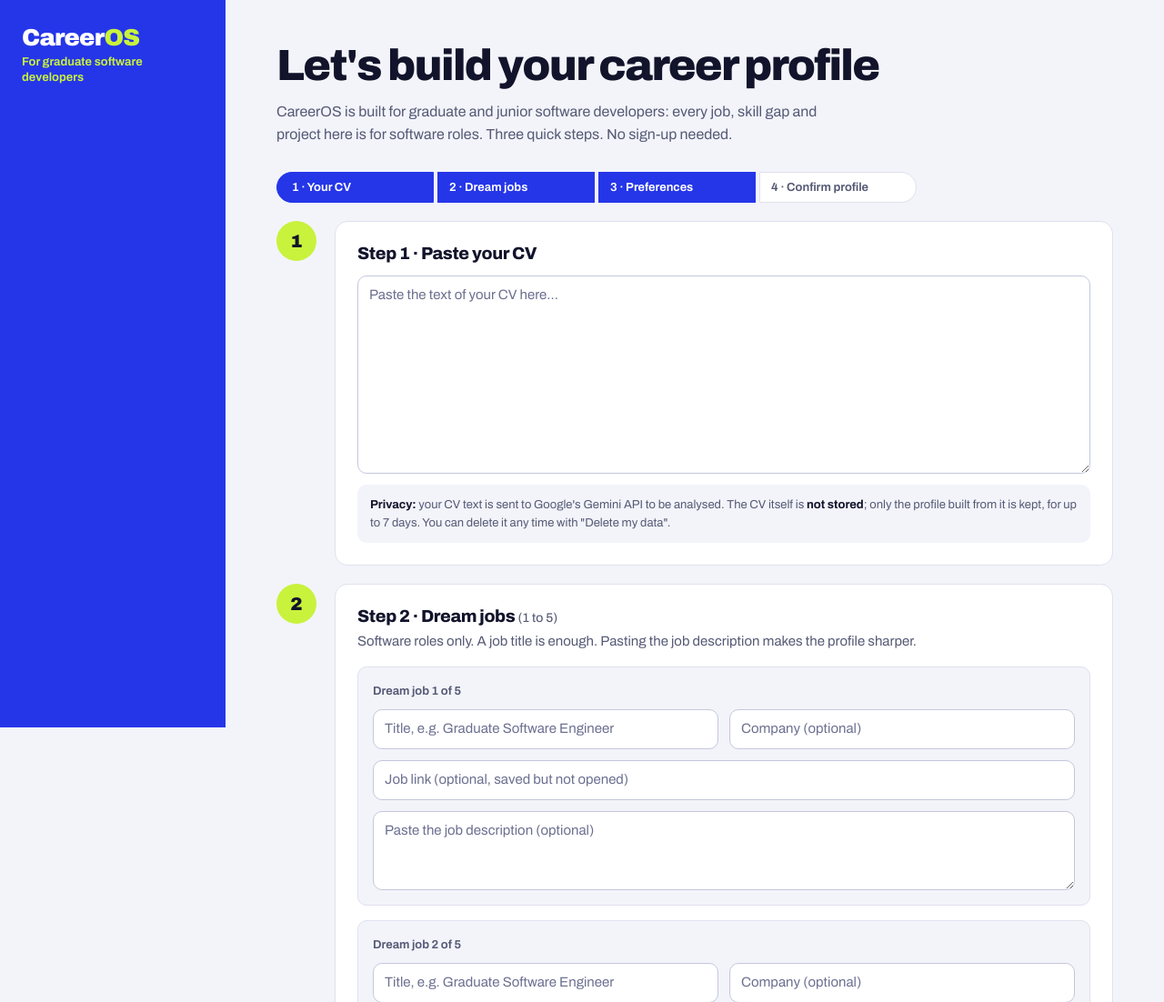
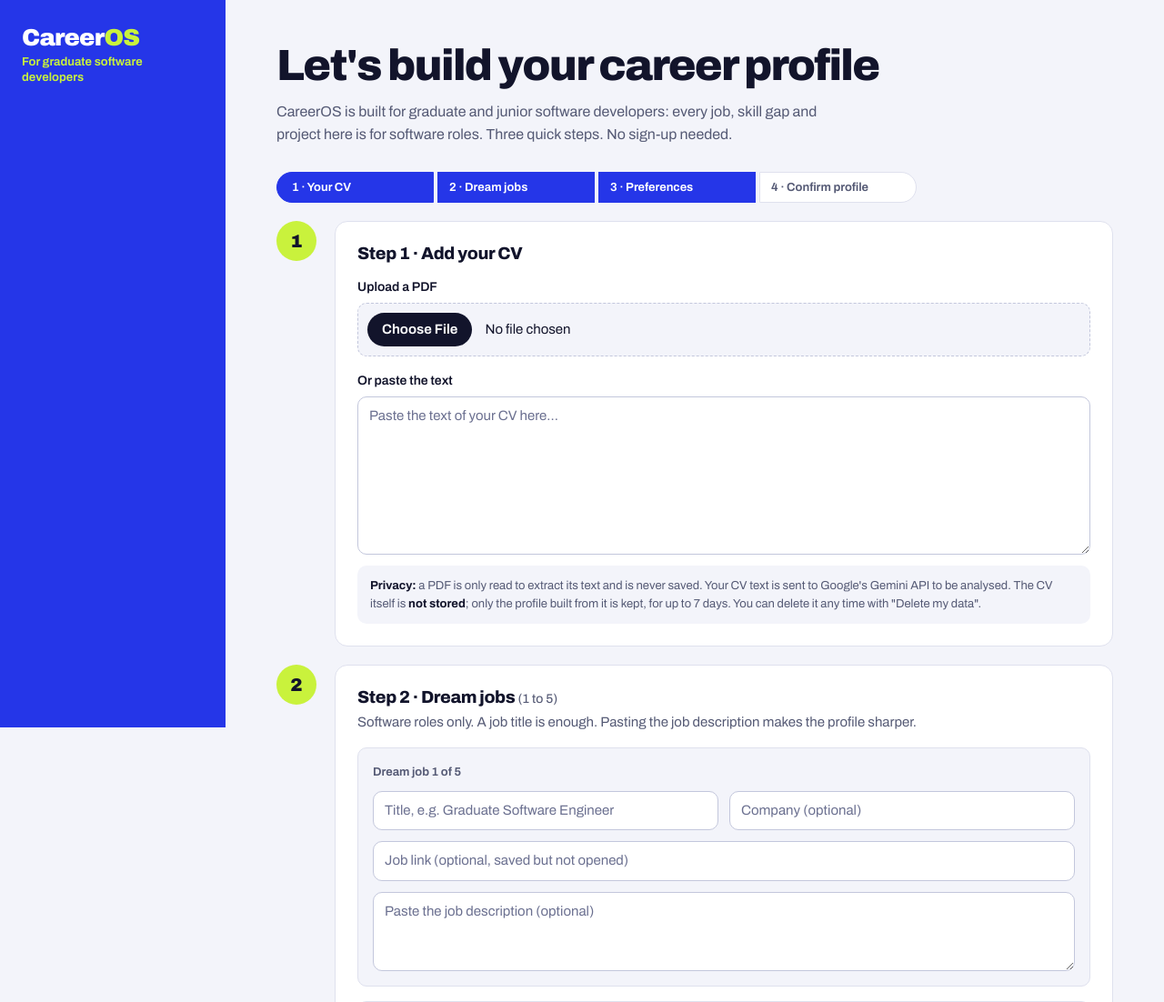
Before and after one commit to cchandan/Job-Buddy, a FastAPI app: page /onboarding in a window 1280 px wide. Shown: the top 1102 px of the page at 91% size. Run offline with FastAPI, Linux system fonts and the light colour scheme.

Commit message:
Let visitors upload their CV as a PDF
Step 1 of onboarding now accepts a PDF as well as pasted text. The text
is extracted in memory with pypdf and goes through the same pipeline as
pasted text; the file is never saved. Non-PDF, password-protected,
damaged and image-only files come back with a clear message.

Co-Authored-By: Claude Opus 5.5 <noreply@anthropic.com>

```diff
--- a/app/main.py
+++ b/app/main.py
@@ -7,13 +7,13 @@ from contextlib import asynccontextmanager
 from pathlib import Path
 from urllib.parse import urlencode
 
-from fastapi import Depends, FastAPI, Form, Request
+from fastapi import Depends, FastAPI, File, Form, Request, UploadFile
 from fastapi.responses import HTMLResponse, JSONResponse, RedirectResponse
 from fastapi.staticfiles import StaticFiles
 from fastapi.templating import Jinja2Templates
 from starlette.exceptions import HTTPException as StarletteHTTPException
 
-from . import db, gaps, gemma, profile, projects, ranking, sessions
+from . import cv_pdf, db, gaps, gemma, profile, projects, ranking, sessions
 
 log = logging.getLogger("careeros")
 HERE = Path(__file__).resolve().parent
@@ -49,7 +49,7 @@ def friendly(request, title, message, status=200, retry=True):
 @app.middleware("http")
 async def limit_body_size(request: Request, call_next):
     if int(request.headers.get("content-length") or 0) > MAX_BODY:
-        return friendly(request, "That's too much text", "Please keep your CV under about 2 MB (plain text).", 413,
+        return friendly(request, "That's too large", "Please keep your CV under about 2 MB.", 413,
                         retry=False)
     return await call_next(request)
 
@@ -120,10 +120,17 @@ def onboarding(request: Request, database=Depends(get_db), error: str = ""):
 
 @app.post("/onboarding")
 def onboarding_submit(request: Request, database=Depends(get_db), cv_text: str = Form(""),
+                      cv_file: UploadFile | None = File(None),
                       dj_title: list[str] = Form([]), dj_company: list[str] = Form([]),
                       dj_url: list[str] = Form([]), dj_description: list[str] = Form([]),
                       locations: str = Form(""), min_salary: str = Form(""), needs_sponsorship: str = Form(""),
                       industries: str = Form(""), technologies: str = Form("")):
+    pdf_problem = ""
+    if cv_file is not None and cv_file.filename:  # an uploaded PDF wins over pasted text; it is never saved
+        try:
+            cv_text = cv_pdf.extract_text(cv_file.file.read(MAX_BODY))
+        except ValueError as e:
+            pdf_problem = str(e)
     form = {"cv_text": cv_text, "locations": locations, "min_salary": min_salary, "industries": industries,
             "technologies": technologies, "needs_sponsorship": needs_sponsorship}
     visitor = sessions.get_visitor(database, request)
@@ -133,8 +140,10 @@ def onboarding_submit(request: Request, database=Depends(get_db), cv_text: str =
                     max_dream=profile.MAX_DREAM_JOBS, form=form,
                     dreams=list(zip(dj_title, dj_company, dj_url, dj_description)))
 
+    if pdf_problem:
+        return again(pdf_problem)
     if len(cv_text.strip()) < 40:
-        return again("Please paste your CV text (at least a few lines) so we can build your profile.")
+        return again("Please upload a PDF or paste your CV text (at least a few lines) so we can build your profile.")
     rows = [{"title": t, "company": c, "url": u, "description": d}
             for t, c, u, d in zip(dj_title, dj_company, dj_url, dj_description)]
     try:
--- a/app/static/app.css
+++ b/app/static/app.css
@@ -329,6 +329,36 @@ a.row:hover { background: var(--ground); text-decoration: none; }
 }
 .select--inline { display: inline-block; width: auto; margin-left: 0.5rem; }
 
+.upload { margin-top: 0.875rem; }
+.file {
+  display: block;
+  width: 100%;
+  margin-top: 0.375rem;
+  padding: 0.625rem;
+  border: 1.5px dashed var(--line-strong);
+  border-radius: var(--radius-sm);
+  background: var(--ground);
+  font-weight: 400;
+  font-size: 0.9375rem;
+  cursor: pointer;
+  transition: border-color 160ms var(--ease), background-color 160ms var(--ease);
+}
+.file:hover { border-color: var(--cobalt); background: var(--cobalt-tint); }
+.file:focus-visible { outline: 3px solid var(--cobalt); outline-offset: 2px; border-radius: var(--radius-sm); }
+.file::file-selector-button {
+  margin-right: 0.875rem;
+  padding: 0.4375rem 1rem;
+  border: 0;
+  border-radius: 999px;
+  background: var(--ink);
+  color: #fff;
+  font: inherit;
+  font-weight: 650;
+  cursor: pointer;
+  transition: background-color 180ms var(--ease);
+}
+.file:hover::file-selector-button { background: var(--cobalt); }
+
 .tick { display: flex; align-items: center; gap: 0.625rem; font-weight: 600; font-size: 0.9375rem; }
 .tick input { width: 1.125rem; height: 1.125rem; accent-color: var(--cobalt); }
 
--- a/app/templates/base.html
+++ b/app/templates/base.html
@@ -8,7 +8,7 @@
   <link rel="preconnect" href="https://fonts.googleapis.com">
   <link rel="preconnect" href="https://fonts.gstatic.com" crossorigin>
   <link rel="stylesheet" href="https://fonts.googleapis.com/css2?family=Archivo:wdth,wght@62..125,100..900&display=swap">
-  <link rel="stylesheet" href="/static/app.css?v=1">
+  <link rel="stylesheet" href="/static/app.css?v=2">
 </head>
 <body>
 {% set nav = [("this-week","This Week","/this-week"),("jobs","Jobs","/jobs"),("skill-gaps","Skill Gaps","/skill-gaps"),("projects","Project Ideas","/projects"),("calendar","Calendar","/calendar"),("network","Network","/network")] %}
--- a/app/templates/landing.html
+++ b/app/templates/landing.html
@@ -4,12 +4,12 @@
   <meta charset="utf-8">
   <meta name="viewport" content="width=device-width, initial-scale=1">
   <meta name="theme-color" content="#2536e8">
-  <meta name="description" content="Built for graduate and junior software developers in the UK. Paste your CV and up to 5 dream jobs. CareerOS ranks UK graduate software roles for you, shows your skill gaps, and suggests projects that close them.">
+  <meta name="description" content="Built for graduate and junior software developers in the UK. Upload or paste your CV and add up to 5 dream jobs. CareerOS ranks UK graduate software roles for you, shows your skill gaps, and suggests projects that close them.">
   <title>CareerOS · For graduate software developers</title>
   <link rel="preconnect" href="https://fonts.googleapis.com">
   <link rel="preconnect" href="https://fonts.gstatic.com" crossorigin>
   <link rel="stylesheet" href="https://fonts.googleapis.com/css2?family=Archivo:wdth,wght@62..125,100..900&display=swap">
-  <link rel="stylesheet" href="/static/app.css?v=1">
+  <link rel="stylesheet" href="/static/app.css?v=2">
   <link rel="stylesheet" href="/static/landing.css?v=1">
 </head>
 <body class="landing">
@@ -23,7 +23,7 @@
   <div class="wrap hero__grid">
     <div>
       <h1>Stop browsing jobs. <em>Start closing the gap.</em></h1>
-      <p class="hero__lede"><strong>Built for graduate and junior software developers in the UK.</strong> Paste your CV and up to 5 dream jobs. CareerOS ranks UK graduate software roles for you, shows the skills you're missing, and suggests projects that close the gap.</p>
+      <p class="hero__lede"><strong>Built for graduate and junior software developers in the UK.</strong> Upload or paste your CV and add up to 5 dream jobs. CareerOS ranks UK graduate software roles for you, shows the skills you're missing, and suggests projects that close the gap.</p>
       <div class="hero__cta">
         <a href="/onboarding" class="btn btn--lime btn--xl">Build my profile {{ m.arrow() }}</a>
         <span class="hero__aside">No sign-up needed. Software roles only.</span>
--- a/app/templates/onboarding.html
+++ b/app/templates/onboarding.html
@@ -13,13 +13,16 @@
 {% if error %}<div class="notice notice--bad" role="alert">{{ error }}</div>{% endif %}
 {% if not ai %}<div class="notice notice--warn">The AI helper isn't available right now. You can still continue: we'll build a basic profile by scanning your CV for skills, and jobs will still be ranked.</div>{% endif %}
 
-<form method="post" action="/onboarding" data-loading="Analysing your CV and dream jobs…">
+<form method="post" action="/onboarding" enctype="multipart/form-data" data-loading="Analysing your CV and dream jobs…">
   <div class="step">
     <div class="step__n" aria-hidden="true">1</div>
     <section class="panel">
-      <h2 class="h2">Step 1 · Paste your CV</h2>
-      <textarea name="cv_text" rows="9" maxlength="20000" required placeholder="Paste the text of your CV here…" aria-label="Your CV" class="textarea" style="margin-top: 0.75rem">{{ form.cv_text|default('') }}</textarea>
-      <p class="privacy"><strong>Privacy:</strong> your CV text is sent to Google's Gemini API to be analysed. The CV itself is <strong>not stored</strong>; only the profile built from it is kept, for up to 7 days. You can delete it any time with "Delete my data".</p>
+      <h2 class="h2">Step 1 · Add your CV</h2>
+      <label class="field upload">Upload a PDF
+        <input type="file" name="cv_file" accept="application/pdf,.pdf" class="file"></label>
+      <label class="field" for="cv_text" style="margin-top: 1rem">Or paste the text</label>
+      <textarea id="cv_text" name="cv_text" rows="7" maxlength="20000" placeholder="Paste the text of your CV here…" class="textarea" style="margin-top: 0.375rem">{{ form.cv_text|default('') }}</textarea>
+      <p class="privacy"><strong>Privacy:</strong> a PDF is only read to extract its text and is never saved. Your CV text is sent to Google's Gemini API to be analysed. The CV itself is <strong>not stored</strong>; only the profile built from it is kept, for up to 7 days. You can delete it any time with "Delete my data".</p>
     </section>
   </div>
 
--- a/requirements.txt
+++ b/requirements.txt
@@ -2,6 +2,7 @@ fastapi
 uvicorn
 jinja2
 python-multipart
+pypdf
 sqlalchemy
 psycopg2-binary
 google-genai
```
Also changed, not shown: app/cv_pdf.py (added, +29 -0 lines), tests/test_app.py (+63 -0 lines), README.md.
